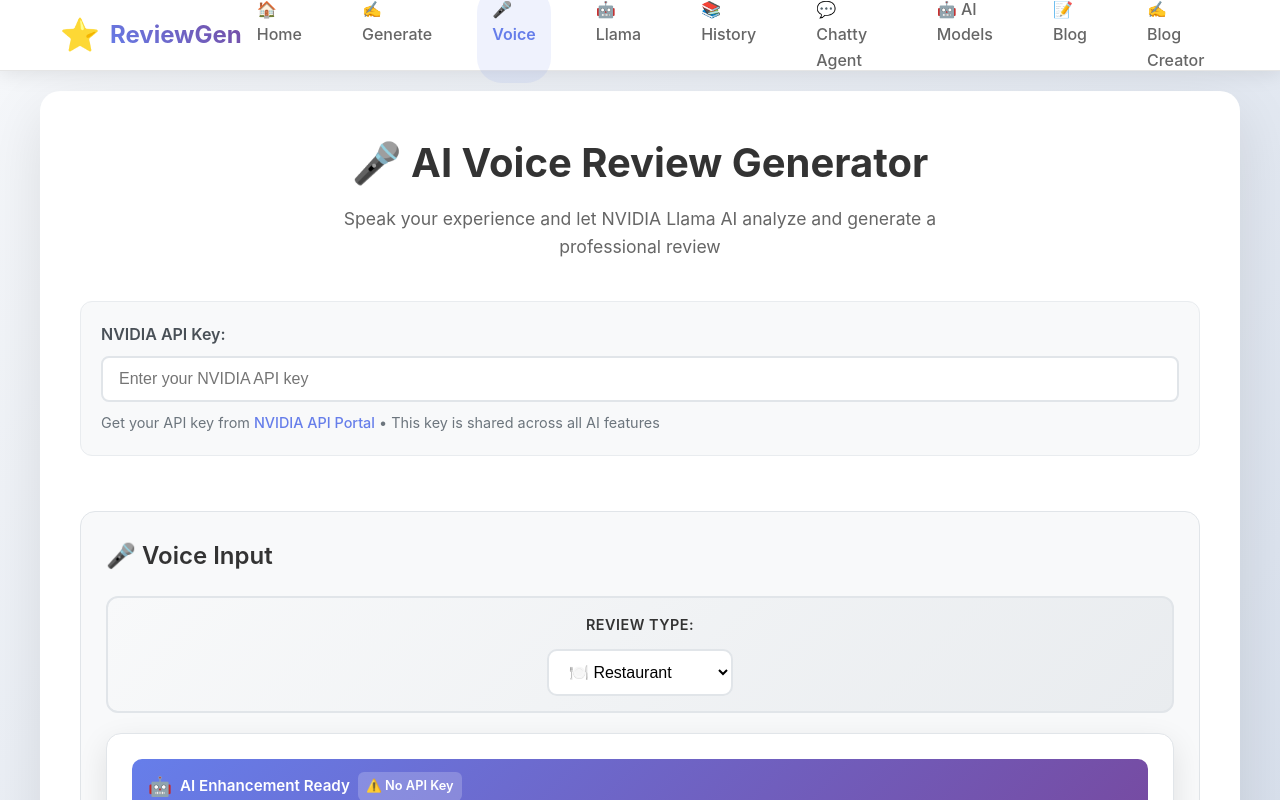
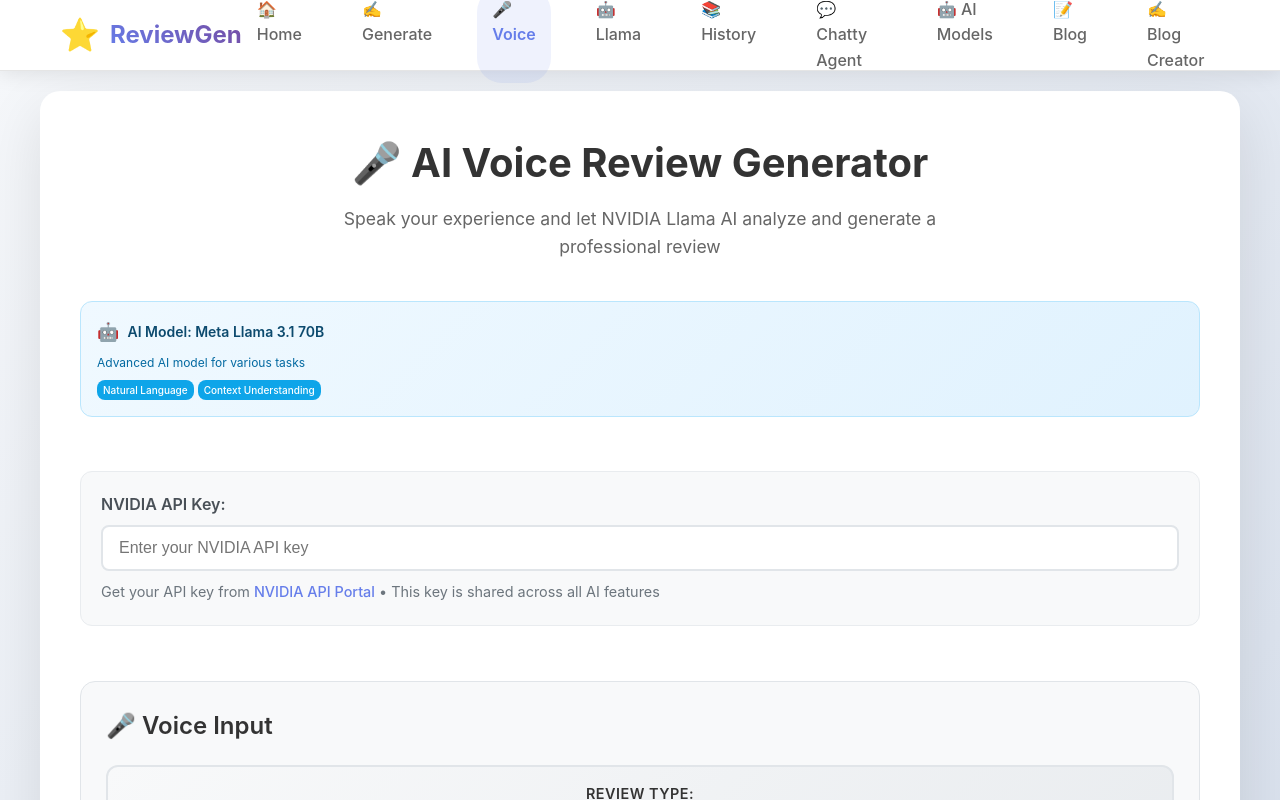
Before and after one commit to mactavish95/Vmarketing, a React (Create React App) app: page /voice in a window 1280 px wide. Shown: the top 800 px of the page. Built offline with nearby package versions, Linux system fonts and the light colour scheme; no server answers.

Commit message:
Fix ModelInfo component to use correct API URL and add error handling

```diff
--- a/src/components/ModelInfo.js
+++ b/src/components/ModelInfo.js
@@ -1,4 +1,5 @@
 import React, { useState, useEffect } from 'react';
+import apiConfig from '../config/api';
 
 const ModelInfo = ({ useCase, style = {} }) => {
   const [modelInfo, setModelInfo] = useState(null);
@@ -11,14 +12,39 @@
   const fetchModelInfo = async () => {
     try {
       setLoading(true);
-      const res = await fetch('/api/models');
+
+      // Check if API URL is configured
+      if (!apiConfig.baseURL || apiConfig.baseURL.includes('your-render-app')) {
+        console.warn('API URL not configured, using fallback model info');
+        setModelInfo({
+          name: 'Meta Llama 3.1 70B',
+          description: 'Advanced AI model for various tasks',
+          strengths: ['Natural Language', 'Context Understanding']
+        });
+        return;
+      }
+
+      const res = await fetch(`${apiConfig.baseURL}/models`);
+
+      if (!res.ok) {
+        throw new Error(`HTTP ${res.status}: ${res.statusText}`);
+      }
+
       const data = await res.json();
       if (data.success) {
         const model = data.models.find(m => m.useCase === useCase);
         setModelInfo(model);
+      } else {
+        throw new Error(data.error || 'Failed to fetch model info');
       }
     } catch (error) {
-      console.warn('Failed to fetch model info:', error);
+      console.error('Failed to fetch model info:', error);
+      // Set fallback model info
+      setModelInfo({
+        name: 'Meta Llama 3.1 70B',
+        description: 'Advanced AI model for various tasks',
+        strengths: ['Natural Language', 'Context Understanding']
+      });
     } finally {
       setLoading(false);
     }
```
